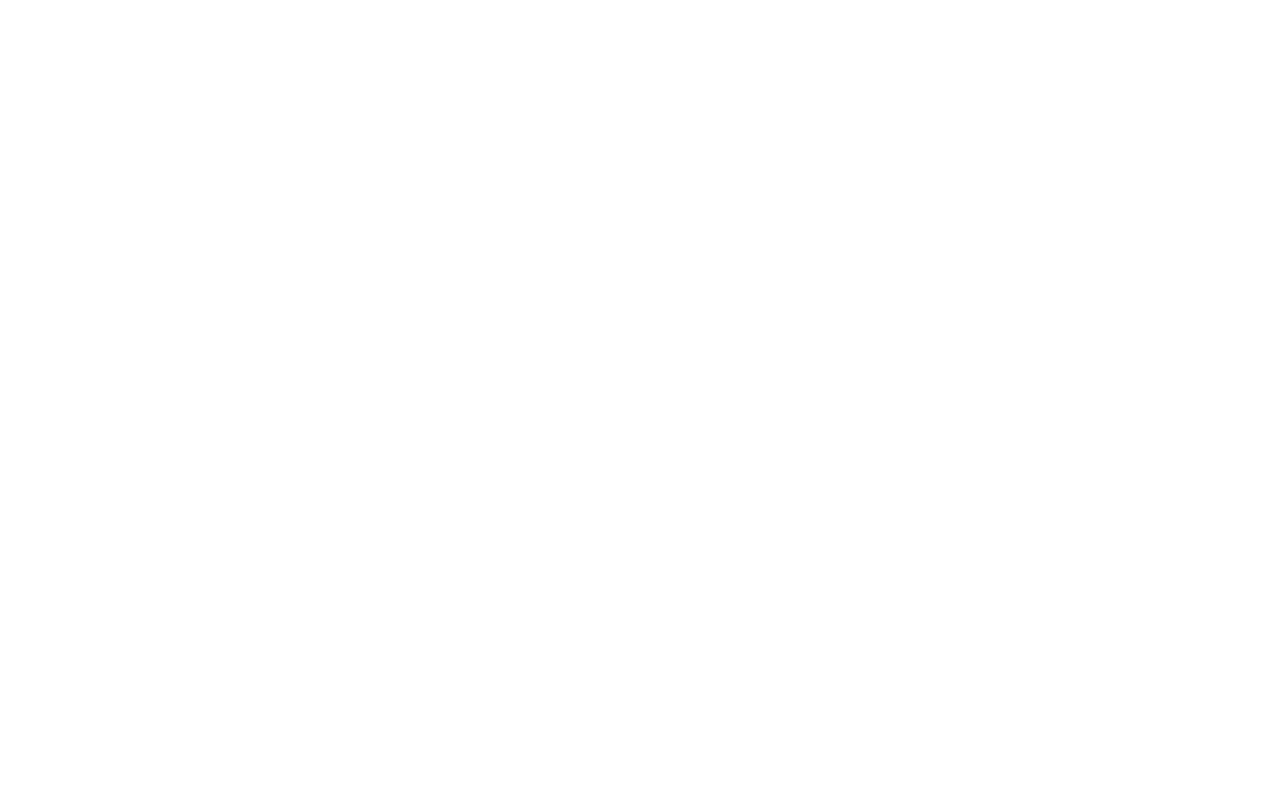
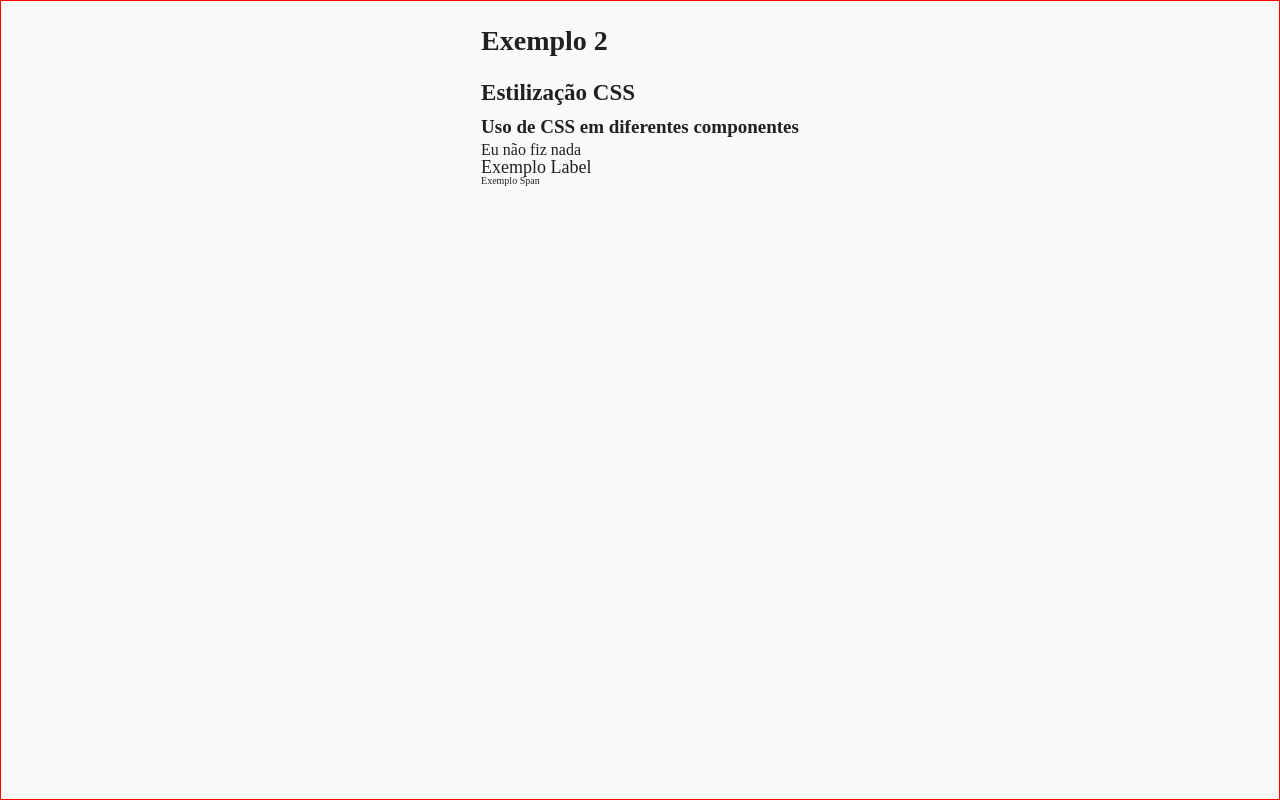
Before and after one commit to mariaramiro/introducao-vitejs, a React (Vite) app: page /exemplo/2 in a window 1280 px wide. Before the commit this address had no page. Built offline with nearby package versions, Linux system fonts and the light colour scheme.

Commit message:
aula10-03

```diff
--- a/src/App.jsx
+++ b/src/App.jsx
@@ -9,8 +9,8 @@
   return(
     <Routes>
       <Route  path="/" element={<Home />}/>
-      <Route path="/exemplo01" element={<Exemplo01 />} />
-       <Route path="/exemplo02" element={<Exemplo02 />} />
+      <Route path="/exemplo/1" element={<Exemplo01 />} />
+       <Route path="/exemplo/2" element={<Exemplo02 />} />
     </Routes>
   )
 }
--- a/src/css/global.css
+++ b/src/css/global.css
@@ -1,43 +1,122 @@
-/* CSS GLOBAL */
+html {
+  /* Adiciona um efeito de rolagem suave quando links internos são clicados */
+  scroll-behavior: smooth;
+  /* Define o tamanho da fonte base como 10px (para facilitar o uso de rem) */
+  font-size: 62.5%;
+  /* Garante que o elemento html não seja maior que a largura da viewport */
+  max-width: 100vw;
+}
 
 body {
+  background-color: #fafafa;
+  color: #212121;
+  /* margin: 10px; */
+  padding: 1rem;
   display: flex;
   flex-direction: column;
   align-items: center;
-    margin: 10px;
-    /* justify-content: center;     */
-    /* height: 100vh; */
+  /* justify-content: center; */
+  /* place-items: center; */
+  min-width: 32rem;
+  min-height: 100vh;
+  border: 1px solid red;
+  /* box-sizing: border-box; */
+}
+
+* {
+  /* Altera o modelo de caixa para incluir padding e border na largura e altura de um elemento */
+  box-sizing: border-box;
+  padding: 0;
+  margin: 0;
 }
 
 h1 {
-    font-size: 32px;
+  font-size: 2.8rem;
   font-weight: bold;
-    line-height: 1.2;
-    margin: 10px 0;
+  line-height: 1.1;
+  margin: 1.5rem 0;
 }
 
 h2 {
-    font-size: 26px;
+  font-size: 2.3rem;
   font-weight: bold;
-    line-height: 1.2;
-    margin: 8px 0;
+  line-height: 1.1;
+  margin: 0.8rem 0;
 }
 
 h3 {
-    font-size: 20px;
+  font-size: 1.9rem;
   font-weight: bold;
-    line-height: 1.2;
-    margin: 6px 0;
+  line-height: 1.1;
+  margin: 0.4rem 0;
+}
+
+label {
+  font-size: 1.8rem;
 }
 
 p {
-    font-size: 16px;
+  font-size: 1.6rem;
 }
 
-label {
-    font-size: 18px;
+small {
+  font-size: 1.3rem;
 }
 
-span {
-    font-size: 14px;
+a {
+  text-decoration: none;
 }
+
+/* Estilo para Inputs, Selects e Textareas */
+input, select, textarea {
+  width: 100%;
+  padding: 1rem;
+  margin: 0.8rem 0;
+  border: 0.1rem solid #ccc;
+  border-radius: 0.4rem;
+  box-sizing: border-box; /* Garante que o padding não quebre o layout */
+}
+
+/* Botões */
+button {
+  background-color: #646cff;
+  color: white;
+  padding: 1rem 2rem;
+  border: none;
+  border-radius: 0.8rem;
+  cursor: pointer;
+  transition: filter 0.2s;
+}
+
+button:hover {
+  filter: brightness(0.9);
+}
+
+/* Tabelas Responsivas */
+table {
+  width: 100%;
+  border-collapse: collapse;
+  margin: 2rem 0;
+}
+
+th, td {
+  border: 0.1rem solid #ddd;
+  padding: 1.2rem;
+  text-align: left;
+}
+
+th {
+  background-color: #f4f4f4;
+}
+
+@media screen and (max-width: 960px) {
+  html {
+    font-size: 50%;
+  }
+}
+
+@media screen and (max-width: 600px) {
+  html {
+    font-size: 37.2%;
+  }
+}
--- a/src/pages/exemplos/ex-02/index.jsx
+++ b/src/pages/exemplos/ex-02/index.jsx
@@ -1,8 +1,8 @@
-import styles from './index.module.css';
+import './index.css';
 
-function Exemplo02 () {
-    return(
-        <div className={styles.containerEx2}>
+function Exemplo02() {
+    return (
+        <div className="containerEx2">
             <h1>Exemplo 2</h1>
             <h2>Estilização CSS</h2>
             <h3>Uso de CSS em diferentes componentes </h3>
```
Also changed, not shown: src/pages/exemplos/ex-02/index.css (renamed from src/pages/exemplos/ex-02/index.module.css). Lines whose indentation alone changed are shown as unchanged.
